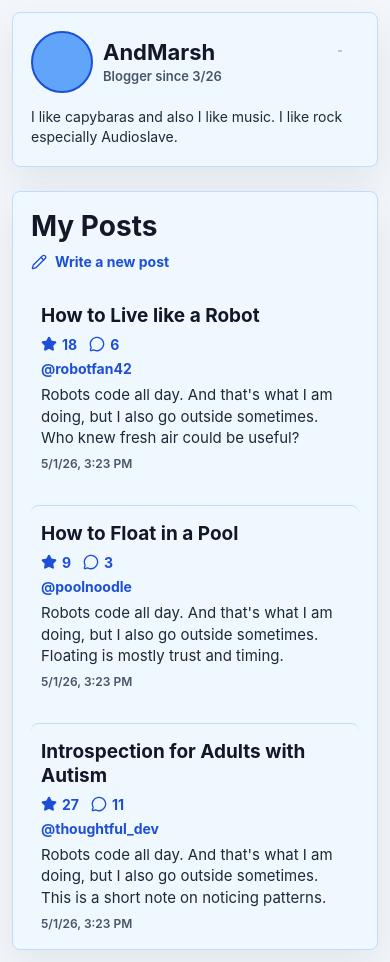
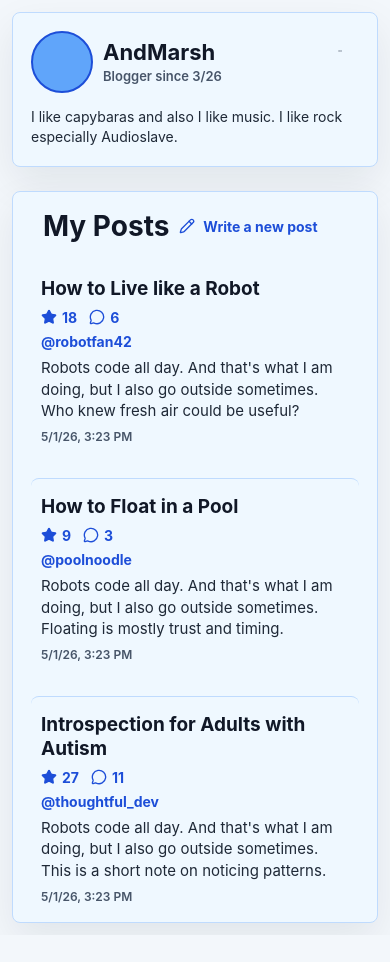
Before and after one commit to andrew-marshall-251/frontend, a React (Vite) app: page /my-profile in a window 390 px wide. After the commit the page ends 935 px from the top, so only its background shows below. Built offline with nearby package versions, Linux system fonts and the light colour scheme; no server answers.

Commit message:
still making the my-profile page

```diff
--- a/src/styles.css
+++ b/src/styles.css
@@ -76,8 +76,10 @@ h1 {
 }
 
 .profile-card {
+  width: min(100%, 560px);
   display: grid;
   gap: 14px;
+  justify-self: center;
   padding: 22px 28px;
 }
 
@@ -139,10 +141,10 @@ h1 {
 }
 
 .profile-posts-header {
-  display: grid;
-  grid-template-columns: minmax(0, 1fr) auto;
-  gap: 16px;
+  display: flex;
+  gap: 14px;
   align-items: center;
+  padding-inline: 12px;
 }
 
 .profile-posts-header h2 {
@@ -317,12 +319,8 @@ h1 {
   }
 
   .profile-posts-header {
-    grid-template-columns: 1fr;
     gap: 10px;
-  }
-
-  .new-post-link {
-    justify-self: start;
+    flex-wrap: wrap;
   }
 }
 
```
Also changed, not shown: 4 other files (tests, documents, lock files or other folders).
